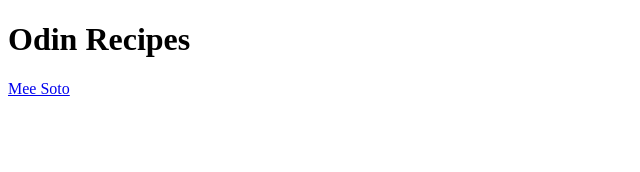
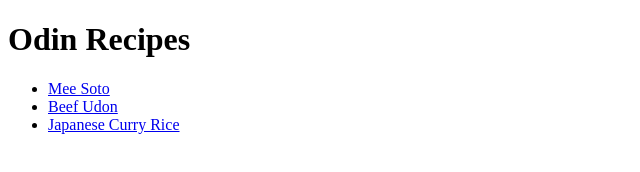
Before and after one commit to ohanyang/odin-recipes, a plain HTML site: page index.html in a window 1280 px wide. Shown: the whole page, without its empty margins (0-640 px from the left). Drawn offline with Linux system fonts and the light colour scheme.

Commit message:
Added more html recipes and corresponding images

```diff
--- a/index.html
+++ b/index.html
@@ -6,6 +6,10 @@
 </head>
 <body>
     <h1>Odin Recipes</h1>
-    <a href="./recipes/meesoto.html">Mee Soto</a>
+    <ul>
+        <li><a href="./recipes/meesoto.html">Mee Soto</a></li>
+        <li><a href="./recipes/beef-udon.html">Beef Udon</a></li>
+        <li><a href="./recipes/japanese-curry.html">Japanese Curry Rice</a></li>
+    </ul>
 </body>
 </html>
```
Also changed, not shown: images/beef-udon.jpg (added), images/japanese-curry.jpg (added), recipes/beef-udon.html (added), recipes/japanese-curry.html (added).
